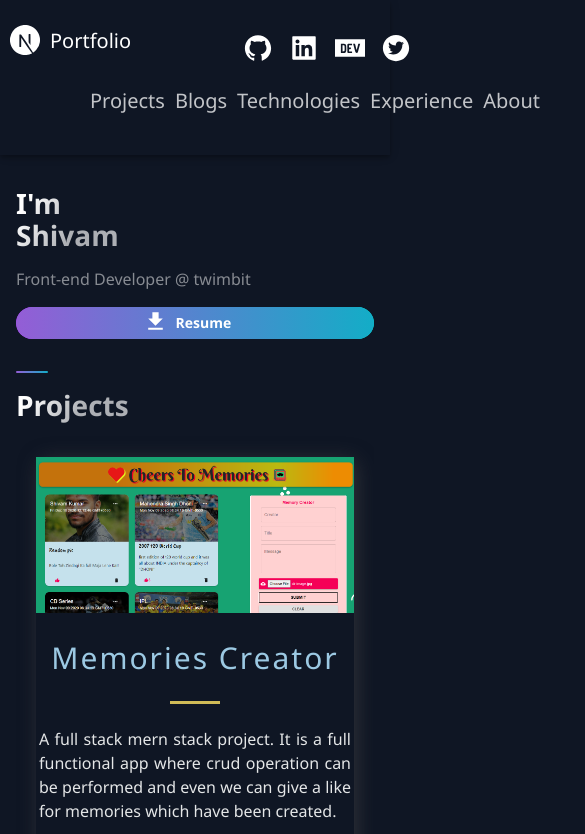
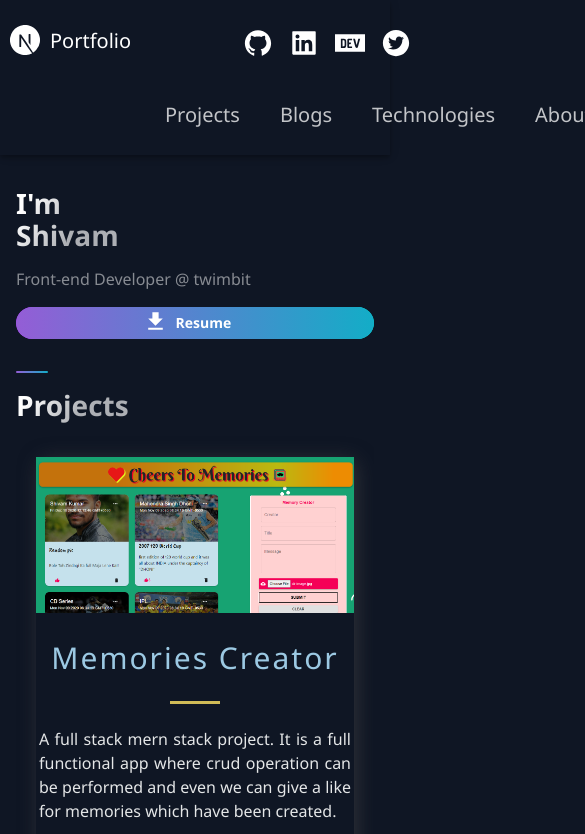
Before and after one commit to Shivamk99/Next.js-Portfolio, a Next.js app: page / in a window 390 px wide. Shown: the top 834 px of the page, 585 px wide, since content can reach past the window. Built offline with nearby package versions, Linux system fonts and the light colour scheme.

Commit message:
fixed responsiveness

```diff
--- a/src/components/About/About.js
+++ b/src/components/About/About.js
@@ -19,9 +19,9 @@ const Acomplishments = () => (
       professional and personal life.
     </SectionText>
     <HeaderThree>Skills</HeaderThree>
-    <TagList style={{ marginRight: "auto" }}>
-      JavaScript, React.js, Next.js, MongoDB, Node.js, Express, p5.JS, HTML5,
-      CSS3, SASS, Java, getstream
+    <TagList style={{ marginRight: "auto", color: "rgba(255, 255, 255, 0.5)" }}>
+      JavaScript, React.js, Next.js, getstream, HTML5, CSS3, MongoDB, Node.js,
+      Express, p5.JS, SASS, Java,
     </TagList>
     <SectionDivider />
   </Section>
--- a/src/components/Footer/Footer.js
+++ b/src/components/Footer/Footer.js
@@ -17,6 +17,7 @@ import {
   SocialContainer,
   SocialIconsContainer,
 } from "./FooterStyles";
+import { FiHeart } from "react-icons/fi";
 
 const Footer = () => {
   return (
@@ -32,7 +33,13 @@ const Footer = () => {
             smileyshivam3042@gmail.com
           </LinkItem>
         </LinkColumn>
-        <SocialIconsContainer style={{ margin: "30px", paddingLeft: "40px" }}>
+      </LinkList>
+      <SocialIconsContainer>
+        <CompanyContainer>
+          <Slogan>
+            Made with <FiHeart style={{ fill: "#f5f5f5" }} />
+          </Slogan>
+        </CompanyContainer>
         <SocialContainer>
           <SocialIcons href="https://github.com/SmileyShivam">
             <AiFillGithub size="3rem" />
@@ -48,7 +55,6 @@ const Footer = () => {
           </SocialIcons>
         </SocialContainer>
       </SocialIconsContainer>
-      </LinkList>
     </FooterWrapper>
   );
 };
--- a/src/components/Header/Header.js
+++ b/src/components/Header/Header.js
@@ -51,11 +51,6 @@ const Header = () => (
           </Link>
         </li>
         <li>
-          <Link href="#experience">
-            <NavLink>Experience</NavLink>
-          </Link>
-        </li>
-        <li>
           <Link href="#about">
             <NavLink>About</NavLink>
           </Link>
--- a/src/components/Header/HeaderStyles.js
+++ b/src/components/Header/HeaderStyles.js
@@ -36,8 +36,28 @@ export const Div2 = styled.div`
   grid-area: 1 / 2 / 2 / 4;
   display: flex;
   justify-content: space-around;
+
+  @media ${(props) => props.theme.breakpoints.md} {
+    grid-area: 1 / 3 / 2 / 4;
+    gap: 30px;
+    display: flex;
+    justify-content: space-around;
+  }
+
+  @media ${(props) => props.theme.breakpoints.vm} {
+    grid-area: 2 / 3 / 2 / 5;
+    display: flex;
+    align-items: center;
+    margin-right: 40px;
+    gap: 5px;
+  }
+
   @media ${(props) => props.theme.breakpoints.sm} {
-    grid-area: 2 / 2 / 3 / 5;
+    grid-area: 2 / 3 / 2 / 5;
+    display: flex;
+    align-items: center;
+    margin-right: 40px;
+  }
   }
 `;
 export const Div3 = styled.div`
@@ -45,6 +65,14 @@ export const Div3 = styled.div`
   display: flex;
   justify-content: space-around;
   align-items: center;
+
+  @media ${(props) => props.theme.breakpoints.md} {
+    grid-area: 1 / 5 / 2 / 6;
+    disply: flex;
+    position: relative;
+    bottom: 5px;
+  }
+
   @media ${(props) => props.theme.breakpoints.sm} {
     align-items: center;
     grid-area: 1 / 4 / 2 / 6;
--- a/src/components/Technologies/Technologies.js
+++ b/src/components/Technologies/Technologies.js
@@ -71,7 +71,6 @@ const Technologies = () => (
         </ListContainer>
       </ListItem>
     </List>
-    <SectionDivider colorAlt style={{ marginTop: "50px" }} />
   </Section>
 );
 
--- a/src/components/Technologies/TechnologiesStyles.js
+++ b/src/components/Technologies/TechnologiesStyles.js
@@ -1,8 +1,12 @@
-import styled from 'styled-components'
+import styled from "styled-components";
 
 export const ImageContainer = styled.div`
   text-align: center;
-  background-image: radial-gradient(50% 50% at 50% 50%, rgba(79, 108, 176, 0.25) 53.8%, rgba(79, 108, 176, 0) 100%);
+  background-image: radial-gradient(
+    50% 50% at 50% 50%,
+    rgba(79, 108, 176, 0.25) 53.8%,
+    rgba(79, 108, 176, 0) 100%
+  );
   width: 100%;
   padding: 60px;
   margin-top: 48px;
@@ -11,21 +15,21 @@ export const ImageContainer = styled.div`
   align-items: center;
   justify-content: center;
 
-  @media ${props => props.theme.breakpoints.lg} {
+  @media ${(props) => props.theme.breakpoints.lg} {
     background-image: none;
     padding: 0;
     margin-top: 40px;
   }
-  @media ${props => props.theme.breakpoints.md} {
+  @media ${(props) => props.theme.breakpoints.md} {
     background-image: none;
     padding: 0;
     margin-top: 16px;
   }
-`
+`;
 
 export const MainImage = styled.img`
   width: 100%;
-`
+`;
 
 export const List = styled.ul`
   list-style-type: none;
@@ -34,84 +38,96 @@ export const List = styled.ul`
   gap: 40px;
   margin: 3rem 0;
 
-  @media ${props => props.theme.breakpoints.lg}{
+  @media ${(props) => props.theme.breakpoints.lg} {
+    margin: 64px 0;
+    text-align: center;
+  }
+
+  @media ${(props) => props.theme.breakpoints.vg} {
+    margin: 64px 0;
+    text-align: center;
+  }
+
+  @media ${(props) => props.theme.breakpoints.md} {
+    margin: 64px 0;
+    gap: 24px;
+  }
+
+  @media ${(props) => props.theme.breakpoints.sm} {
     margin: 64px 0;
   }
-
-  @media ${props => props.theme.breakpoints.md}{
-    margin: 64px 0;
-    gap: 24px
-  }
-
-  @media ${props => props.theme.breakpoints.sm}{
-    display: flex;
-    flex-direction: column;
-    margin: 32px 0;
-  }
-`
+`;
 
 export const ListContainer = styled.div`
   display: flex;
   flex-direction: column;
 
-  @media ${props => props.theme.breakpoints.sm}{
+  @media ${(props) => props.theme.breakpoints.sm} {
     display: flex;
     margin-left: 18px;
   }
-`
+`;
 
 export const ListTitle = styled.h4`
   font-weight: 700;
   font-size: 28px;
   line-height: 32px;
   letter-spacing: 0.02em;
-  color: #FFFFFF;
+  color: #ffffff;
   margin-bottom: 8px;
 
-@media ${props => props.theme.breakpoints.md}{
+  @media ${(props) => props.theme.breakpoints.md} {
     font-size: 24px;
     line-height: 28px;
   }
 
-@media ${props => props.theme.breakpoints.sm}{
+  @media ${(props) => props.theme.breakpoints.sm} {
     font-size: 20px;
     line-height: 28px;
     letter-spacing: 0.02em;
     margin-bottom: 4px;
   }
-`
+`;
 
 export const ListParagraph = styled.p`
   font-size: 18px;
   line-height: 30px;
   color: rgba(255, 255, 255, 0.75);
 
-  @media ${props => props.theme.breakpoints.md}{
+  @media ${(props) => props.theme.breakpoints.md} {
     font-size: 16px;
     line-height: 28px;
   }
 
-  @media ${props => props.theme.breakpoints.sm}{
+  @media ${(props) => props.theme.breakpoints.sm} {
     font-size: 14px;
     line-height: 22px;
   }
-`
+`;
 
 export const ListItem = styled.li`
   max-width: 320px;
   display: flex;
   flex-direction: column;
 
-@media ${props => props.theme.breakpoints.md}{
+  @media ${(props) => props.theme.breakpoints.md} {
     max-width: 203px;
+    text-align: center;
   }
 
-@media ${props => props.theme.breakpoints.sm}{
+  @media ${(props) => props.theme.breakpoints.sm} {
     margin-bottom: 14px;
     max-width: 320px;
-  flex-direction: row;
+    flex-direction: column;
+    width: 150px;
+    text-align: center;
   }
-`
+
+  @media ${(props) => props.theme.breakpoints.vm} {
+    width: 85px;
+    flex-direction: column;
+  }
+`;
 
 export const ListIcon = styled.img`
   display: block;
@@ -119,15 +135,15 @@ export const ListIcon = styled.img`
   height: 48px;
   margin-bottom: 10px;
 
-  @media ${props => props.theme.breakpoints.md}{
+  @media ${(props) => props.theme.breakpoints.md} {
     width: 40px;
     height: 40px;
     margin-bottom: 8px;
   }
 
-  @media ${props => props.theme.breakpoints.sm}{
+  @media ${(props) => props.theme.breakpoints.sm} {
     width: 32px;
     height: 32px;
     margin-bottom: 0px;
   }
-`
+`;
--- a/src/components/TimeLine/TimeLine.js
+++ b/src/components/TimeLine/TimeLine.js
@@ -63,7 +63,7 @@ const Timeline = () => {
   }, []);
 
   return (
-    <Section id="experience">
+    <Section >
       <SectionTitle>Experience</SectionTitle>
       <SectionText>
         I have done internship from a Fomax Information Technologies, where I
--- a/src/layout/LayoutStyles.js
+++ b/src/layout/LayoutStyles.js
@@ -1,7 +1,6 @@
-import styled from 'styled-components';
+import styled from "styled-components";
 
 export const Container = styled.div`
-max-width: 1280px;
-width: 100%;
-margin: auto;
+  width: 100%;
+  margin: auto;
 `;
--- a/src/themes/default.js
+++ b/src/themes/default.js
@@ -15,9 +15,11 @@ export default {
   },
   // Breakpoints for responsive design
   breakpoints: {
+    vm: "screen and (max-width: 320px)",
     sm: "screen and (max-width: 640px)",
     md: "screen and (max-width: 768px)",
     lg: "screen and (max-width: 1024px)",
     xl: "screen and (max-width: 1280px)",
+    vg: "screen and (max-width: 1440px)",
   },
 };
```
Also changed, not shown: src/components/Footer/FooterStyles.js (+35 -34 lines). Lines whose indentation alone changed are shown as unchanged.
